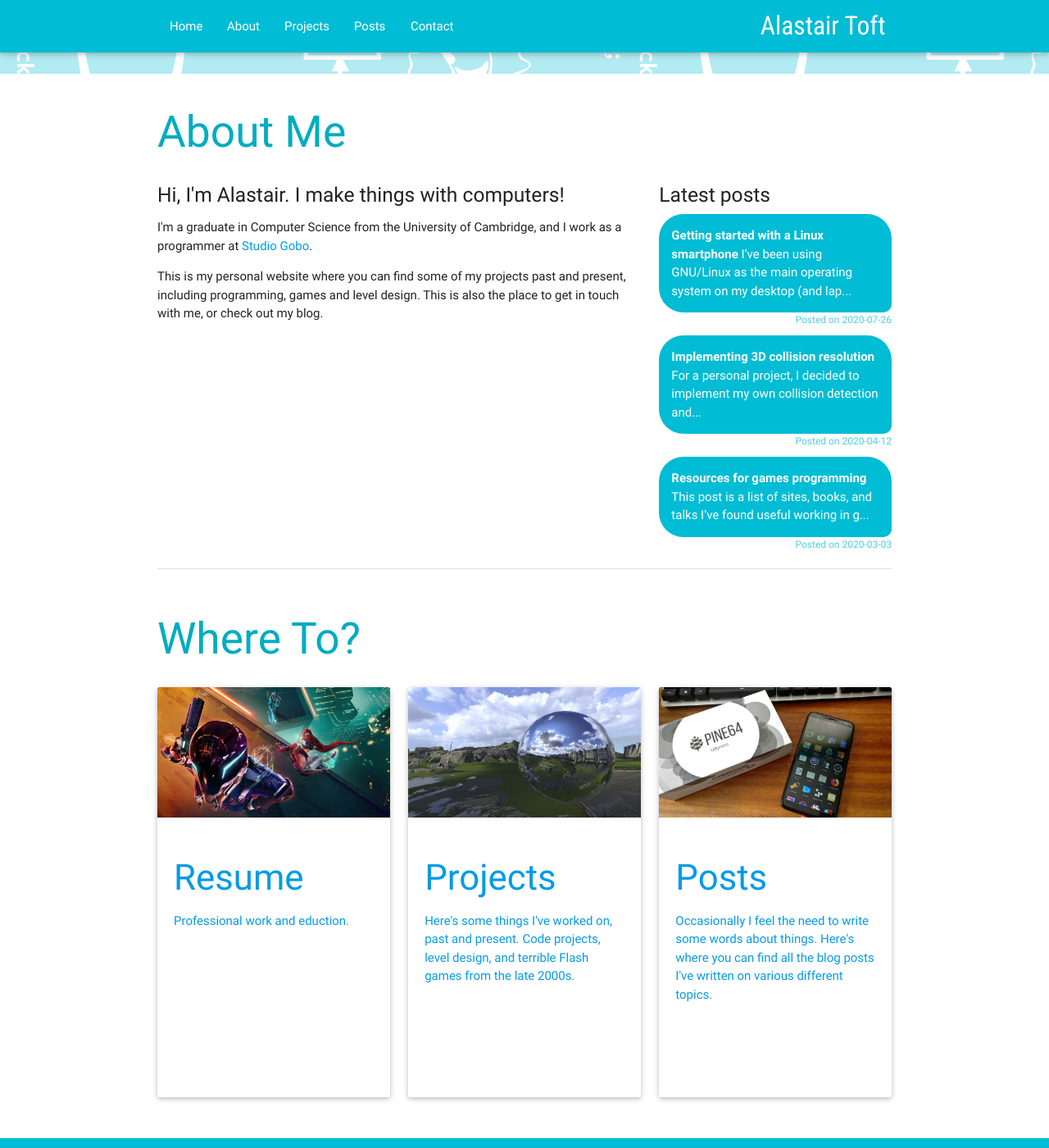
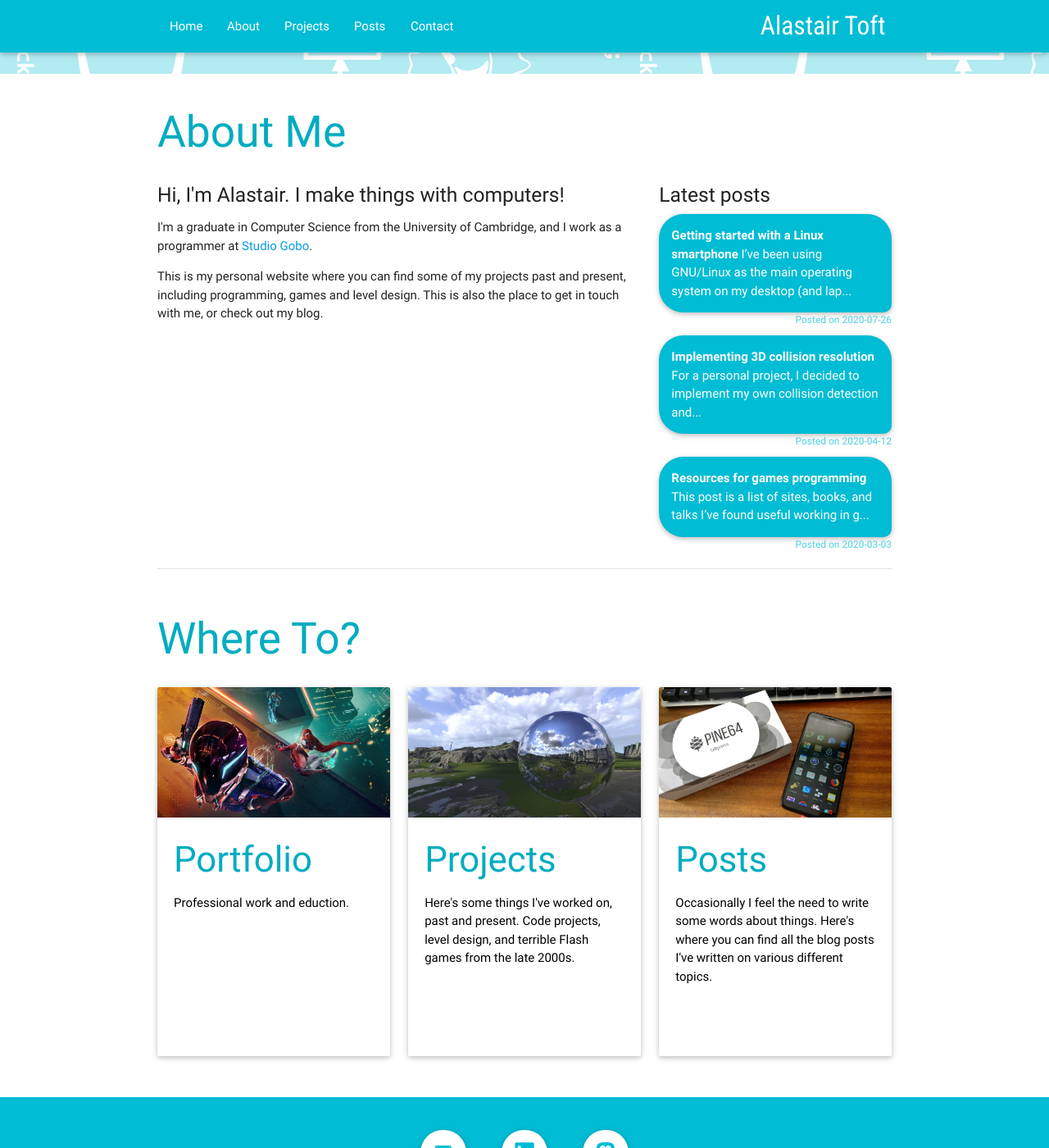
Before and after one commit to atoft/atoft.github.io, a Jekyll site: the page built from index.html, in a window 1280 px wide and 1400 px high, scrolled down 370 px. Shown: the whole window at 82% size. Built offline with Jekyll 4.4.1, drawn with Linux system fonts in a browser that asks for light colours; nearby versions of some CDN libraries.

Commit message:
[Homepage] Continue restructuring, add contacts in footer.

```diff
--- a/_includes/footer.html
+++ b/_includes/footer.html
@@ -1,7 +1,22 @@
-<footer class="page-footer cyan" style="height:200px;">
+<footer class="page-footer cyan" style="height:300px;">
+  <div class="container">
+    <div class="row">
+      <div class="col s12 center">
+          <a class="btn-floating btn-large white" href="mailto:hello@addymotion.com">
+            <i class="tiny material-icons cyan-text">email</i> Email
+          </a>
+          <a class="btn-floating btn-large white" href="https://linkedin.com/in/alastairtoft">
+            <img src="/images/icons/linkedin-small.svg"> LinkedIn
+          </a>
+	  <a class="btn-floating btn-large white" rel="me" href="https://mastodon.gamedev.place/@alastair">
+            <img src="/images/icons/mastodon-small.svg"> Mastodon
+          </a>
+      </div>
+    </div>
+  </div>
   <div class="footer-copyright" style="bottom:0;margin-top:110px;">
       <div class="container">
-      Site design and content &#169; 2008-{{ 'now' | date: "%Y" }} Alastair Toft. &#x1F44B
+      Site design and content &#169; 2008-{{ 'now' | date: "%Y" }} Alastair Toft. &#x1F44B;
       <a class="grey-text text-lighten-4 right" href="#top">Back to top</a>
       </div>
   </div>
--- a/css/index.css
+++ b/css/index.css
@@ -1,62 +1,11 @@
-.addymotion-marquee
-{
-    background-attachment: fixed;
-    background-position: center;
-    background-size: cover;
-    top:0;
-    height: 650px;
-    width: 100%;
-    padding: 0;
-    margin: 0;
-    padding-top: 70px;
-}
-
-.addymotion-marquee-overlay
-{
-    background-attachment: fixed;
-    background-position: center;
-    background-size: cover;
-    width:100%;
-    height:650px;
-    margin: 0;
-    padding: 0;
-    position: absolute;
-    top:0;
-}
-
-#jumbo-card
-{
-    position: absolute;
-    bottom: 50px;
-    right:0px;
-}
-
 .topImage-container
 {
     position:relative;
     height:100%;
 }
 
-.topImage-card
+.addymotion-title-splash
 {
-    float:right;
-    width:auto;
-}
-
-.preloader-wrapper
-{
-    margin-left:auto;
-    margin-right:auto;
-    left:50%;
-    bottom:10%;
-}
-
-.topImage-emphasis
-{
-    font-weight:bold;
-}
-
-.addymotion-title-splash {
   background-position: center;
   background-color: #b2ebf2ff;
   background-image: url("/images/home/logos.svg");
@@ -67,20 +16,21 @@
   padding: 0;
   margin: 0;
   padding-top: 80px;
+  padding-bottom: 20px;
 }
 
 /* About section */
 #main-avatar
 {
-    margin-top:30px;
-    float:right;
-    max-width:100%;
-    max-height:auto;
+    margin-top: 30px;
+    float: right;
+    max-width: 100%;
+    max-height: auto;
 }
 
 #main-avatar .img
 {
-    max-width:inherit;
+    max-width: inherit;
 }
 
 /* End about section */
@@ -89,7 +39,18 @@
 /* A card containing the preview of a blog post. */
 .addymotion-launchpad-card
 {
-    height: 500px;
+    min-height: 450px;
+}
+
+#launchpad a
+{
+    color: black;
+}
+
+.addymotion-launchpad-card h3
+{
+    color: #00acc1;
+    margin-top: 0;
 }
 
 /* End launchpad */
--- a/css/style.css
+++ b/css/style.css
@@ -245,3 +245,13 @@ code
     text-align: justify;
     margin-left: 1em;
 }
+
+.btn-floating
+{
+    margin: 20px;
+}
+
+.btn-floating img
+{
+    padding-top: 15px;
+}
--- a/index.html
+++ b/index.html
@@ -41,11 +41,11 @@ summary: "I'm a games programmer and graduate in Computer Science from the Unive
   <div class="addymotion-title-splash section scrollspy" id="top">
     <div class="container topImage-container">
       <div class="row">
-	<div class="col m8">
+	<div class="col m8 s12">
 	  <h1 class="left-align white-text addymotion-heading"><span class="addymotion-heading-text">Alastair Toft</span></h1>
 	  <h2 class="left-align white-text addymotion-heading"><span class="addymotion-heading-text">Games Programmer</span></h2>
 	</div>
-	<div class="col m4">
+	<div class="col m4 s6 offset-s6">
 	  <img src="images/home/avatar_2020.jpg" alt="" class="circle" id="main-avatar">
 	</div>
       </div>
@@ -67,7 +67,7 @@ summary: "I'm a games programmer and graduate in Computer Science from the Unive
         <h5>Latest posts</h5>
         {% for i in (0..2) %}
         <a href="{{ site.posts[i].url }}">
-          <div class="addymotion-speech-bubble">
+          <div class="addymotion-speech-bubble z-depth-1">
             <span style="font-weight: bold">{{ site.posts[i].title }}</span> {{ site.posts[i].excerpt | strip_html | truncate: 80 }}
           </div>
           <div class="cyan-text text-lighten-2 right-align" style="font-size: 0.8em;">Posted on {{ site.posts[i].date | date: "%Y-%m-%d" }}</div>
@@ -89,7 +89,7 @@ summary: "I'm a games programmer and graduate in Computer Science from the Unive
 	      <img src="/images/code/banner_hyperscape.jpg">
 	    </div>
 	    <div class="card-content">
-              <h3>Resume</h3>
+              <h3>Portfolio</h3>
               <p>Professional work and eduction.</p>
             </div>
           </div>
@@ -136,9 +136,6 @@ summary: "I'm a games programmer and graduate in Computer Science from the Unive
 
   <!--Load scripts last-->
   {% include scripts-common.html %}
-  <script type="text/javascript" src="js/PxLoader.js"></script>
-  <script type="text/javascript" src="js/PxLoaderImage.js"></script>
-  <!--<script type="text/javascript" src="js/index.js"></script>-->
 </body>
 
 </html>
--- a/projects/index.html
+++ b/projects/index.html
@@ -23,7 +23,7 @@ title: Projects
       <div class="row">
           <div class="col s12">
             <ul class="collapsible" data-collapsible="accordion">
-              <li>
+              <li class="active">
                 <div class="collapsible-header waves-effect"><i class="material-icons">code</i>Programming</div>
                 <div class="collapsible-body">
                   <ul class="collection">
```
Also changed, not shown: images/icons/linkedin-small.svg (added), images/icons/mastodon-small.svg (added).
